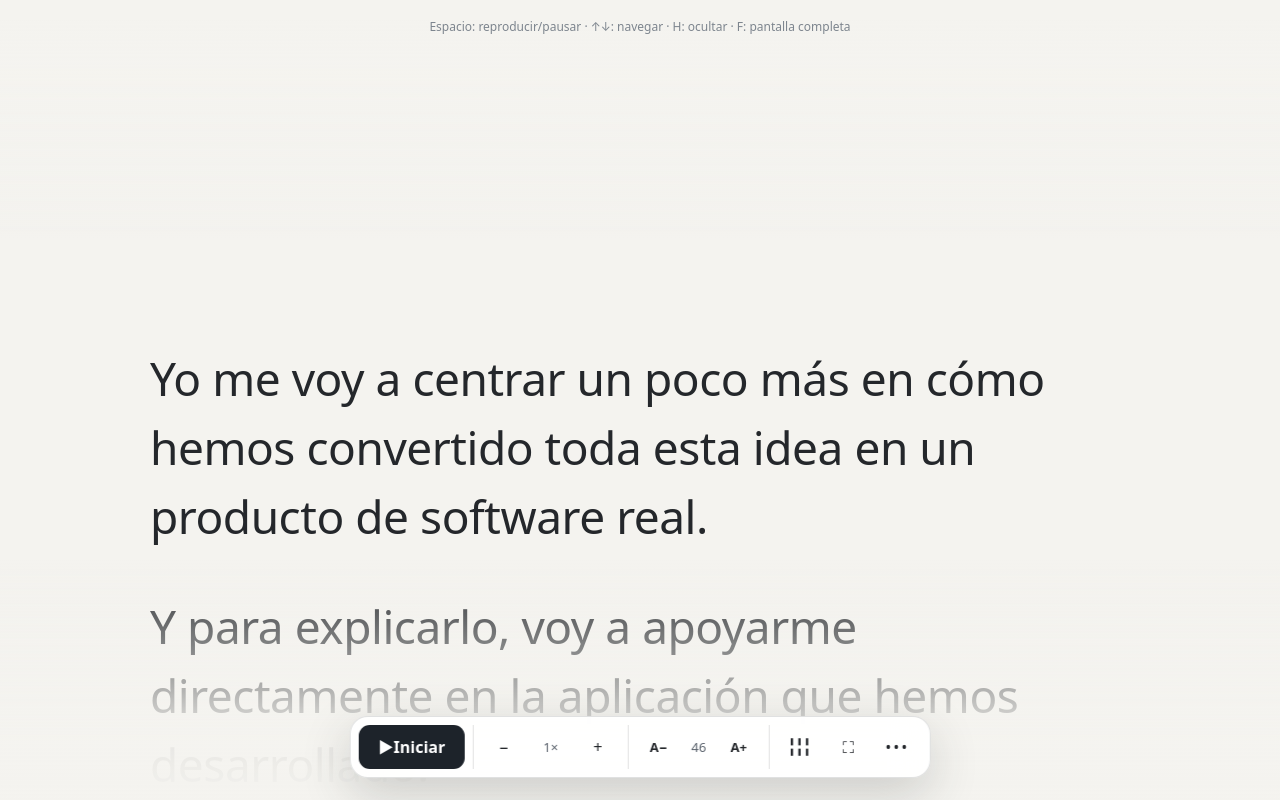
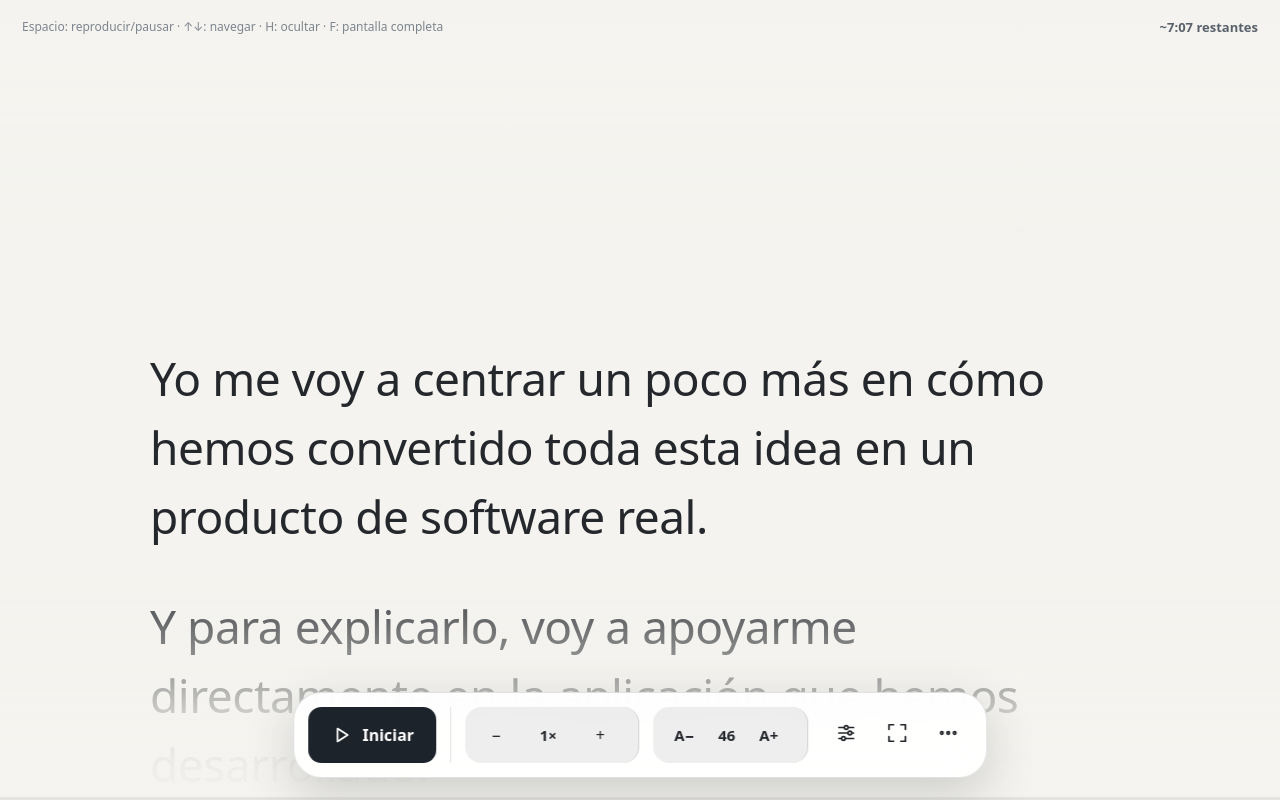
Before and after one commit to jlfernandezfernandez/teleprompter, a Svelte app: page / in a window 1280 px wide. Built offline with nearby package versions, Linux system fonts and the light colour scheme.

Commit message:
Polish product experience and repository

```diff
--- a/index.html
+++ b/index.html
@@ -4,8 +4,9 @@
     <meta charset="UTF-8" />
     <meta name="viewport" content="width=device-width, initial-scale=1.0" />
     <meta name="theme-color" content="#080a0d" />
-    <meta name="description" content="Teleprompter editable para presentaciones" />
-    <title>Teleprompter de presentación</title>
+    <meta name="description" content="Presenta con naturalidad: edita tu discurso, ajusta el ritmo y mantenlo siempre a la altura de la mirada." />
+    <link rel="icon" href="./favicon.svg" type="image/svg+xml" />
+    <title>Teleprompter — Presenta con naturalidad</title>
   </head>
   <body>
     <div id="app"></div>
--- a/src/App.svelte
+++ b/src/App.svelte
@@ -24,6 +24,9 @@
   let moreOpen = false;
   let theme: Theme = 'system';
   let editing = false;
+  let progress = 0;
+  let remainingSeconds = 0;
+  let hideTimer: number | undefined;
 
   const paragraphs = () => text.split(/\n\s*\n/).filter(Boolean);
   const isCue = (value: string) => /^\[.*\]$/.test(value.trim());
@@ -50,7 +53,8 @@
           carry += ((now - previous) / 1000) * (10 + speed * 14);
           const pixels = Math.floor(carry);
           if (pixels) { reader.scrollTop += pixels; carry -= pixels; }
-          if (reader.scrollTop + reader.clientHeight >= reader.scrollHeight - 2) playing = false;
+          updateProgress();
+          if (reader.scrollTop + reader.clientHeight >= reader.scrollHeight - 2) { playing = false; showControls(); }
         }
         previous = now;
       } else { previous = 0; }
@@ -61,20 +65,57 @@
     const onKey = (event: KeyboardEvent) => {
       if (event.key === 'Escape') { editing = false; closePopovers(); return; }
       if (editing) return;
-      if (event.code === 'Space') { event.preventDefault(); playing = !playing; closePopovers(); }
+      if (event.code === 'Space') { event.preventDefault(); togglePlayback(); }
       else if (event.key.toLowerCase() === 'h') controlsHidden = !controlsHidden;
       else if (event.key.toLowerCase() === 'f') toggleFullscreen();
       else if (event.key === 'Home') { event.preventDefault(); reset(); }
       else if (event.key === 'ArrowDown') { event.preventDefault(); move(innerHeight * .18); }
       else if (event.key === 'ArrowUp') { event.preventDefault(); move(-innerHeight * .18); }
     };
+    const revealControls = () => showControlsTemporarily();
     document.addEventListener('keydown', onKey);
-    return () => { cancelAnimationFrame(frame); document.removeEventListener('keydown', onKey); };
+    document.addEventListener('pointermove', revealControls);
+    document.addEventListener('touchstart', revealControls, { passive: true });
+    requestAnimationFrame(updateProgress);
+    return () => {
+      cancelAnimationFrame(frame);
+      window.clearTimeout(hideTimer);
+      document.removeEventListener('keydown', onKey);
+      document.removeEventListener('pointermove', revealControls);
+      document.removeEventListener('touchstart', revealControls);
+    };
   });
+
+  function updateProgress() {
+    if (!reader) return;
+    const distance = Math.max(0, reader.scrollHeight - reader.clientHeight);
+    progress = distance ? Math.min(1, Math.max(0, reader.scrollTop / distance)) : 0;
+    remainingSeconds = Math.round(Math.max(0, distance - reader.scrollTop) / (10 + speed * 14));
+  }
+  function formatTime(seconds: number) {
+    const minutes = Math.floor(seconds / 60);
+    return `${minutes}:${String(seconds % 60).padStart(2, '0')}`;
+  }
+  function showControls() {
+    controlsHidden = false;
+    window.clearTimeout(hideTimer);
+  }
+  function showControlsTemporarily() {
+    showControls();
+    if (playing && !editing && !settingsOpen && !moreOpen) {
+      hideTimer = window.setTimeout(() => controlsHidden = true, 3000);
+    }
+  }
+  function togglePlayback() {
+    playing = !playing;
+    closePopovers();
+    if (playing) showControlsTemporarily(); else showControls();
+  }
 
   function changeSpeed(delta: number) {
     speed = Math.min(3, Math.max(.25, Math.round((speed + delta) * 4) / 4));
     localStorage.setItem(KEYS.speed, String(speed));
+    updateProgress();
   }
   function changeFont(delta: number) {
     fontSize = Math.min(76, Math.max(28, fontSize + delta));
@@ -113,10 +154,12 @@
   }
   function move(amount: number) {
     playing = false;
+    showControls();
     reader.scrollBy({ top: amount, behavior: 'smooth' });
   }
   function reset() {
     playing = false;
+    showControls();
     reader.scrollTo({ top: 0, behavior: 'smooth' });
   }
   function openEditor() {
@@ -135,10 +178,10 @@
   }
 </script>
 
-<svelte:head><title>Teleprompter de presentación</title></svelte:head>
+<svelte:head><title>Teleprompter — Presenta con naturalidad</title></svelte:head>
 
 <main class:controls-hidden={controlsHidden}>
-  <div class="reader" bind:this={reader} role="region" aria-label="Texto del teleprompter" onwheel={() => playing = false} ontouchstart={() => playing = false}>
+  <div class="reader" bind:this={reader} role="region" aria-label="Texto del teleprompter" onscroll={updateProgress} onwheel={() => { playing = false; showControls(); }} ontouchstart={() => playing = false}>
     <article class="script" style:font-size={`${fontSize}px`} style:max-width={`${readerWidth}px`} style:line-height={lineHeight}>
       {#each paragraphs() as paragraph}
         <p class:cue={isCue(paragraph)}>
@@ -152,6 +195,8 @@
   <div class="shade top" aria-hidden="true"></div>
   <div class="shade bottom" aria-hidden="true"></div>
   <div class="hint">Espacio: reproducir/pausar · ↑↓: navegar · H: ocultar · F: pantalla completa</div>
+  <output class="time-remaining" aria-live="off">~{formatTime(remainingSeconds)} restantes</output>
+  <div class="reading-progress" aria-hidden="true"><span style:width={`${progress * 100}%`}></span></div>
 
   {#if settingsOpen || moreOpen}
     <button class="popover-dismiss" aria-label="Cerrar menú" onclick={closePopovers}></button>
@@ -193,10 +238,10 @@
   {/if}
 
   <nav class="toolbar" aria-label="Controles del teleprompter">
-    <div class="group play-group"><button class="btn primary" class:active={playing} aria-pressed={playing} onclick={() => playing = !playing}><span aria-hidden="true">{playing ? 'Ⅱ' : '▶'}</span><span class="play-label">{playing ? 'Pausa' : 'Iniciar'}</span></button></div>
+    <div class="group play-group"><button class="btn primary" class:active={playing} aria-label={playing ? 'Pausar desplazamiento' : 'Iniciar desplazamiento'} aria-pressed={playing} onclick={togglePlayback}>{#if playing}<svg viewBox="0 0 24 24" aria-hidden="true"><path d="M9 5v14M15 5v14" /></svg>{:else}<svg viewBox="0 0 24 24" aria-hidden="true"><path d="m8 5 11 7-11 7Z" /></svg>{/if}<span class="play-label">{playing ? 'Pausa' : 'Iniciar'}</span></button></div>
     <div class="group"><button class="btn" aria-label="Más lento" onclick={() => changeSpeed(-.25)}>−</button><span class="value">{speed}×</span><button class="btn" aria-label="Más rápido" onclick={() => changeSpeed(.25)}>+</button></div>
     <div class="group font-controls"><button class="btn text-size" aria-label="Reducir tamaño del texto" onclick={() => changeFont(-2)}>A−</button><span class="value font-value">{fontSize}</span><button class="btn text-size" aria-label="Aumentar tamaño del texto" onclick={() => changeFont(2)}>A+</button></div>
-    <div class="group actions"><button class="btn icon-action sliders" class:active={settingsOpen} aria-label="Ajustes de lectura" title="Ajustes de lectura" aria-expanded={settingsOpen} aria-controls="reading-settings" onclick={toggleSettings}>☷</button><button class="btn icon-action fullscreen-action" aria-label="Pantalla completa" title="Pantalla completa (F)" onclick={toggleFullscreen}>⛶</button><button class="btn icon-action more-action" class:active={moreOpen} aria-label="Más opciones" title="Más opciones" aria-expanded={moreOpen} aria-controls="more-options" onclick={toggleMore}>•••</button></div>
+    <div class="group actions"><button class="btn icon-action" class:active={settingsOpen} aria-label="Ajustes de lectura" title="Ajustes de lectura" aria-expanded={settingsOpen} aria-controls="reading-settings" onclick={toggleSettings}><svg viewBox="0 0 24 24" aria-hidden="true"><path d="M4 6h5M15 6h5M4 12h9M19 12h1M4 18h2M12 18h8"/><circle cx="12" cy="6" r="2"/><circle cx="16" cy="12" r="2"/><circle cx="9" cy="18" r="2"/></svg></button><button class="btn icon-action fullscreen-action" aria-label="Pantalla completa" title="Pantalla completa (F)" onclick={toggleFullscreen}><svg viewBox="0 0 24 24" aria-hidden="true"><path d="M8 3H3v5M16 3h5v5M8 21H3v-5M16 21h5v-5"/></svg></button><button class="btn icon-action more-action" class:active={moreOpen} aria-label="Más opciones" title="Más opciones" aria-expanded={moreOpen} aria-controls="more-options" onclick={toggleMore}><svg viewBox="0 0 24 24" aria-hidden="true"><circle cx="5" cy="12" r="1.4"/><circle cx="12" cy="12" r="1.4"/><circle cx="19" cy="12" r="1.4"/></svg></button></div>
   </nav>
   <button class="show-controls" aria-label="Mostrar controles" onclick={() => controlsHidden = false}>⌃</button>
 
--- a/src/styles.css
+++ b/src/styles.css
@@ -39,27 +39,31 @@ button:focus-visible, textarea:focus-visible, input:focus-visible { outline: 3px
 .shade { position: fixed; z-index: 3; left: 0; right: 0; height: 30vh; pointer-events: none; }
 .shade.top { top: 0; background: linear-gradient(var(--bg) 8%, rgba(var(--bg-rgb),.92) 36%, transparent); }
 .shade.bottom { bottom: 0; background: linear-gradient(transparent, rgba(var(--bg-rgb),.94) 74%, var(--bg)); }
-.toolbar { position: fixed; z-index: 10; left: 50%; bottom: 22px; transform: translateX(-50%); display: flex; align-items: center; gap: 8px; max-width: calc(100vw - 24px); padding: 8px; border: 1px solid var(--border); border-radius: 18px; background: var(--surface); box-shadow: 0 16px 50px var(--shadow); backdrop-filter: blur(18px); transition: opacity .2s, transform .2s, background .2s; }
+.toolbar { position: fixed; z-index: 10; left: 50%; bottom: 22px; transform: translateX(-50%); display: flex; align-items: center; gap: 0; max-width: calc(100vw - 24px); padding: 14px; border: 1px solid var(--border); border-radius: 28px; background: var(--surface); box-shadow: 0 16px 50px var(--shadow); backdrop-filter: blur(18px); transition: opacity .2s, transform .2s, background .2s; }
 .controls-hidden .toolbar { opacity: 0; pointer-events: none; transform: translate(-50%,18px); }
-.group { display: flex; align-items: center; gap: 3px; padding-right: 8px; border-right: 1px solid var(--border); }
-.group:last-child { padding: 0; border: 0; }
-.btn { height: 44px; min-width: 44px; border: 0; border-radius: 11px; background: transparent; cursor: pointer; padding: 0 12px; transition: background .15s, color .15s; }
+.group { display: flex; align-items: center; gap: 3px; margin-right: 14px; padding-right: 14px; border-right: 1px solid var(--border); }
+.group:last-child { margin: 0; padding: 0; border: 0; }
+.btn { height: 48px; min-width: 48px; border: 0; border-radius: 13px; background: transparent; cursor: pointer; padding: 0 14px; transition: background .15s, color .15s; }
 .btn:hover { background: var(--hover); }
 .btn.active { color: var(--accent); background: var(--accent-soft); }
-.btn.primary { min-width: 106px; background: var(--primary); color: var(--primary-text); font-weight: 720; }
+.btn.primary { min-width: 128px; height: 56px; display: inline-flex; align-items: center; justify-content: center; gap: 10px; background: var(--primary); color: var(--primary-text); font-size: 16px; font-weight: 720; }
+.btn.primary svg, .icon-action svg { width: 22px; height: 22px; fill: none; stroke: currentColor; stroke-width: 1.9; stroke-linecap: round; stroke-linejoin: round; }
 .btn.primary:hover { filter: brightness(.94); }
 .btn.labelled { display: flex; align-items: center; gap: 7px; }
 .btn.labelled span { font-size: 17px; }
-.value { min-width: 44px; text-align: center; color: var(--muted); font-size: 13px; font-variant-numeric: tabular-nums; }
+.toolbar .group:nth-child(2), .font-controls { min-height: 56px; padding-left: 7px; border-radius: 16px; background: var(--hover); }
+.value { min-width: 50px; text-align: center; color: var(--text); font-size: 15px; font-weight: 680; font-variant-numeric: tabular-nums; }
 .font-value { min-width: 30px; }
-.text-size { font-size: 13px; font-weight: 650; }
-.sliders { font-size: 24px; transform: rotate(90deg); }
-.more-action { font-size: 16px; letter-spacing: 2px; }
+.text-size { font-size: 15px; font-weight: 700; }
+.icon-action { padding: 0 11px; }
 .show-controls { position: fixed; z-index: 11; left: 50%; bottom: 8px; transform: translate(-50%,12px); width: 44px; height: 32px; border: 1px solid var(--border); border-radius: 16px; background: var(--surface); color: var(--text); cursor: pointer; opacity: 0; pointer-events: none; transition: opacity .2s, transform .2s; }
 .controls-hidden .show-controls { opacity: .78; pointer-events: auto; }
 .controls-hidden .show-controls { transform: translateX(-50%); }
-.hint { position: fixed; z-index: 5; top: 18px; left: 50%; transform: translateX(-50%); color: var(--faint); font-size: 12px; white-space: nowrap; }
+.hint { position: fixed; z-index: 5; top: 18px; left: 22px; color: var(--faint); font-size: 12px; white-space: nowrap; }
 .controls-hidden .hint { opacity: 0; }
+.time-remaining { position: fixed; z-index: 5; top: 18px; right: 22px; color: var(--muted); font-size: 13px; font-weight: 650; font-variant-numeric: tabular-nums; }
+.reading-progress { position: fixed; z-index: 9; left: 0; right: 0; bottom: 0; height: 3px; background: var(--hover); pointer-events: none; }
+.reading-progress span { display: block; width: 0; height: 100%; background: var(--accent); transition: width .1s linear; }
 .popover-dismiss { position: fixed; z-index: 8; inset: 0; width: 100%; height: 100%; padding: 0; border: 0; background: transparent; cursor: default; }
 .popover { position: fixed; z-index: 12; bottom: 86px; padding: 16px; border: 1px solid var(--border); border-radius: 16px; background: var(--surface); box-shadow: 0 18px 54px var(--shadow); backdrop-filter: blur(18px); }
 .settings { left: 50%; width: min(370px, calc(100vw - 24px)); transform: translateX(-50%); }
@@ -93,10 +97,11 @@ button:focus-visible, textarea:focus-visible, input:focus-visible { outline: 3px
 .editor textarea { flex: 1; width: 100%; resize: none; border: 0; outline: 0; padding: 24px; background: transparent; color: var(--text); font-size: 18px; line-height: 1.6; }
 .editor .save { background: var(--primary); color: var(--primary-text); font-weight: 700; }
 @media (max-width: 640px) {
-  .toolbar { width: max-content; max-width: calc(100vw - 16px); bottom: 10px; gap: 4px; }
-  .group { padding-right: 4px; }
+  .toolbar { width: max-content; max-width: calc(100vw - 12px); bottom: 9px; padding: 7px; border-radius: 20px; }
+  .group { margin-right: 5px; padding-right: 5px; }
   .btn { padding: 0 9px; }
-  .btn.primary { min-width: 52px; padding: 0; }
+  .btn.primary { min-width: 52px; width: 52px; height: 52px; padding: 0; }
+  .toolbar .group:nth-child(2) { min-height: 52px; padding-left: 2px; border-radius: 14px; }
   .play-label, .font-controls, .fullscreen-action { display: none; }
   .value { min-width: 34px; }
   .script { width: calc(100vw - 32px); }
@@ -104,6 +109,7 @@ button:focus-visible, textarea:focus-visible, input:focus-visible { outline: 3px
   .settings { width: calc(100vw - 16px); }
   .more-options { right: 8px; }
   .hint { display: none; }
+  .time-remaining { top: 12px; right: 12px; font-size: 12px; }
   .editor .autosave { max-width: 190px; }
 }
 @media (prefers-reduced-motion: reduce) { .reader { scroll-behavior: auto; } * { transition-duration: 0s !important; } }
```
Also changed, not shown: package.json (+5 -5 lines), public/favicon.svg (added), 2 other files (tests, documents, lock files or other folders).
